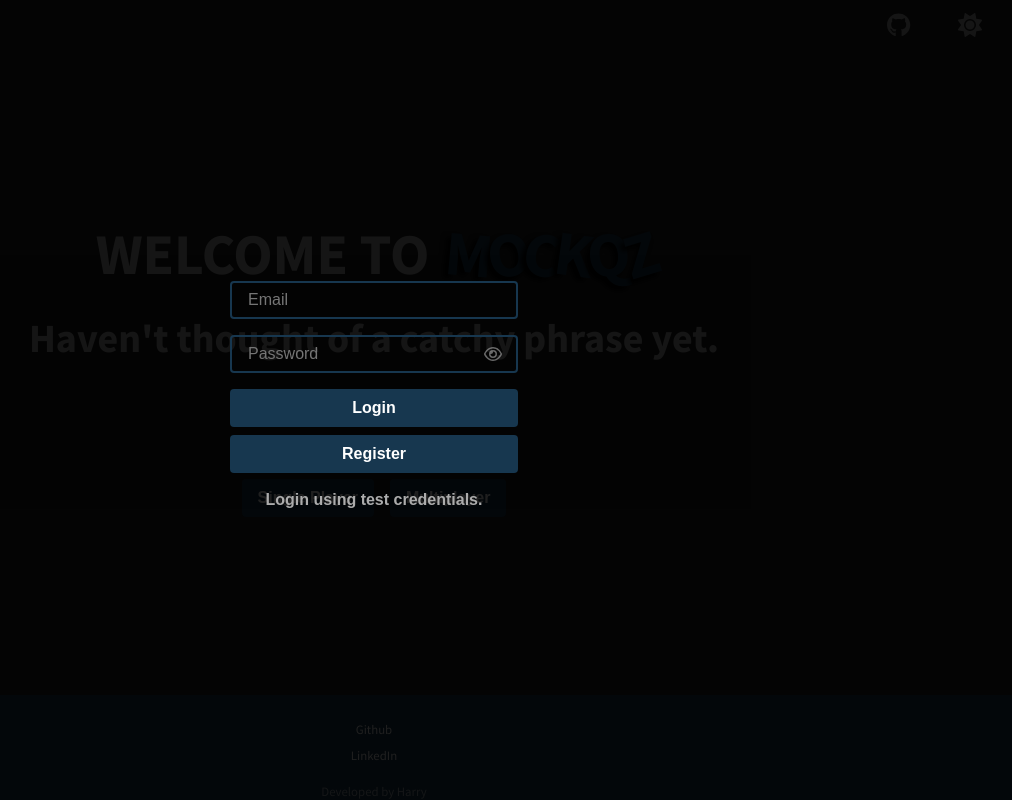
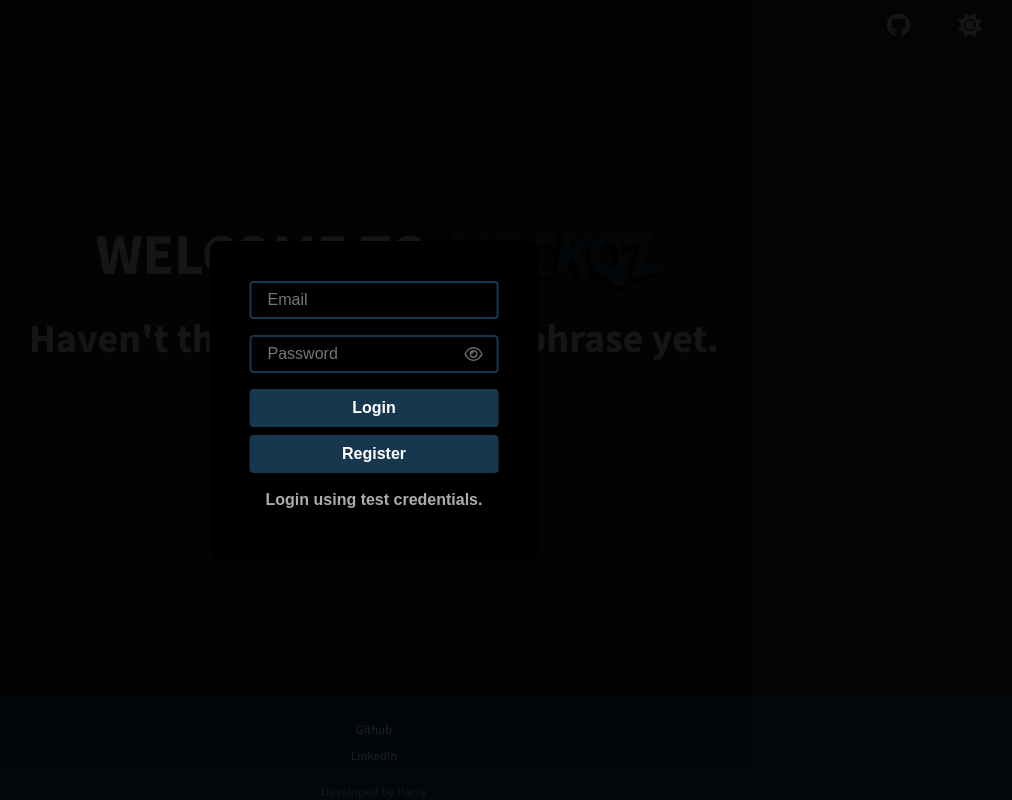
Before and after one commit to iHarryD/f-mock-qz, a React (Create React App) app: page / in a window 1280 px wide. Both pictures are taken after a click on the button "Single Player". Shown: the whole page, without its empty margins (266-1278 px from the left). Built offline with nearby package versions, Linux system fonts and the light colour scheme; no server answers.

Commit message:
style: add background to auth modal

```diff
--- a/src/components/authModal/css/authModalStyles.css
+++ b/src/components/authModal/css/authModalStyles.css
@@ -1,7 +1,36 @@
 .auth-modal {
+  background: #000;
+  border-radius: 10px;
+  padding: 1.5rem;
   position: absolute;
   top: 50%;
   left: 50%;
   transform: translate(-50%, -50%);
-  width: 20rem;
 }
+
+.input-password-container {
+  position: relative;
+}
+
+.password-input {
+  width: 100%;
+}
+
+.input-password-container > .--icon-only-btn {
+  font-size: 1rem;
+  opacity: 0.6;
+  position: absolute;
+  top: 0.7rem;
+  right: 1rem;
+}
+
+.auth-modal-btns-container {
+  display: flex;
+  flex-direction: column;
+  gap: 0.5rem;
+}
+
+.auth-error-text {
+  color: var(--RED-CLR);
+  text-align: center;
+}
```
